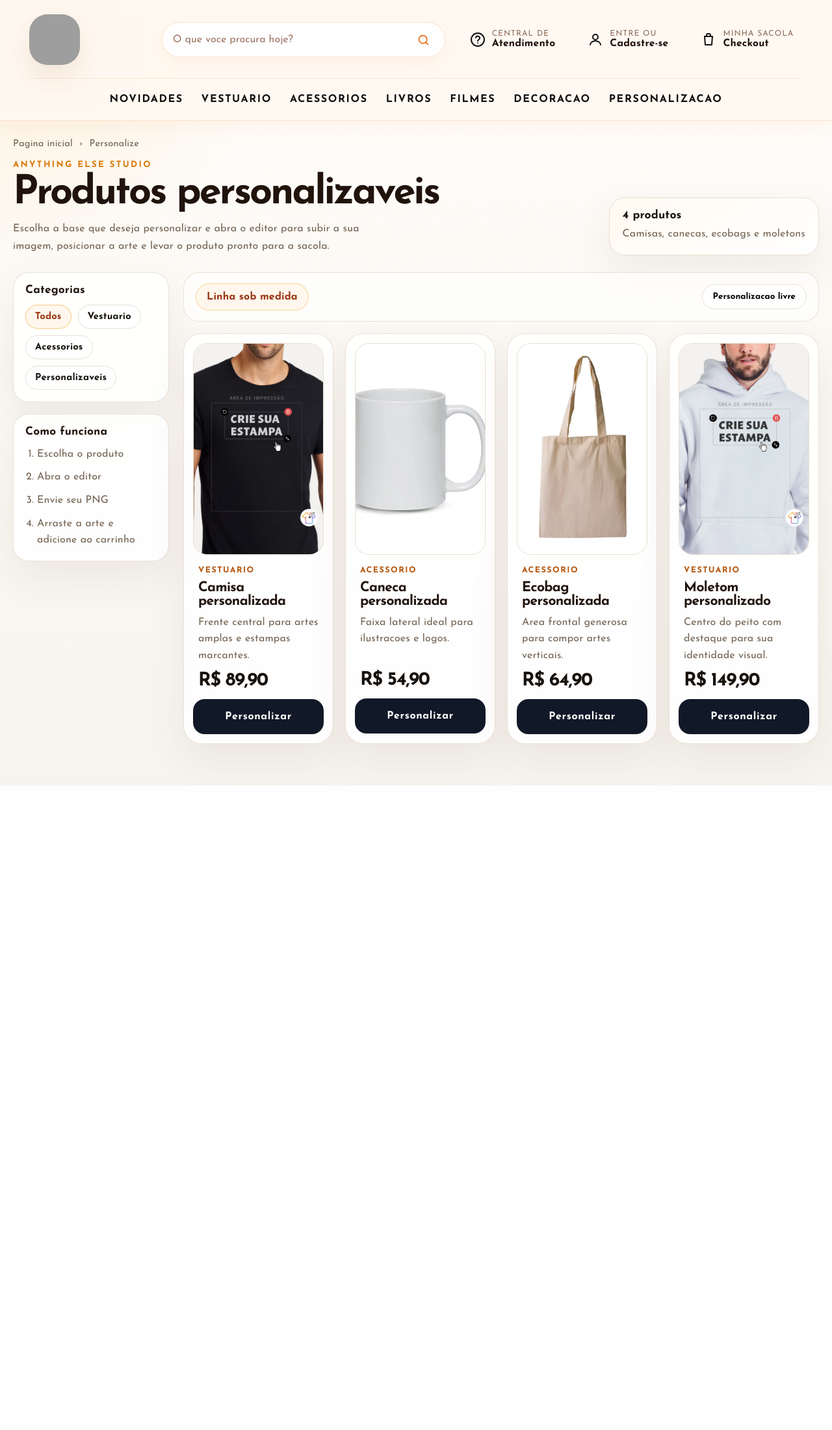
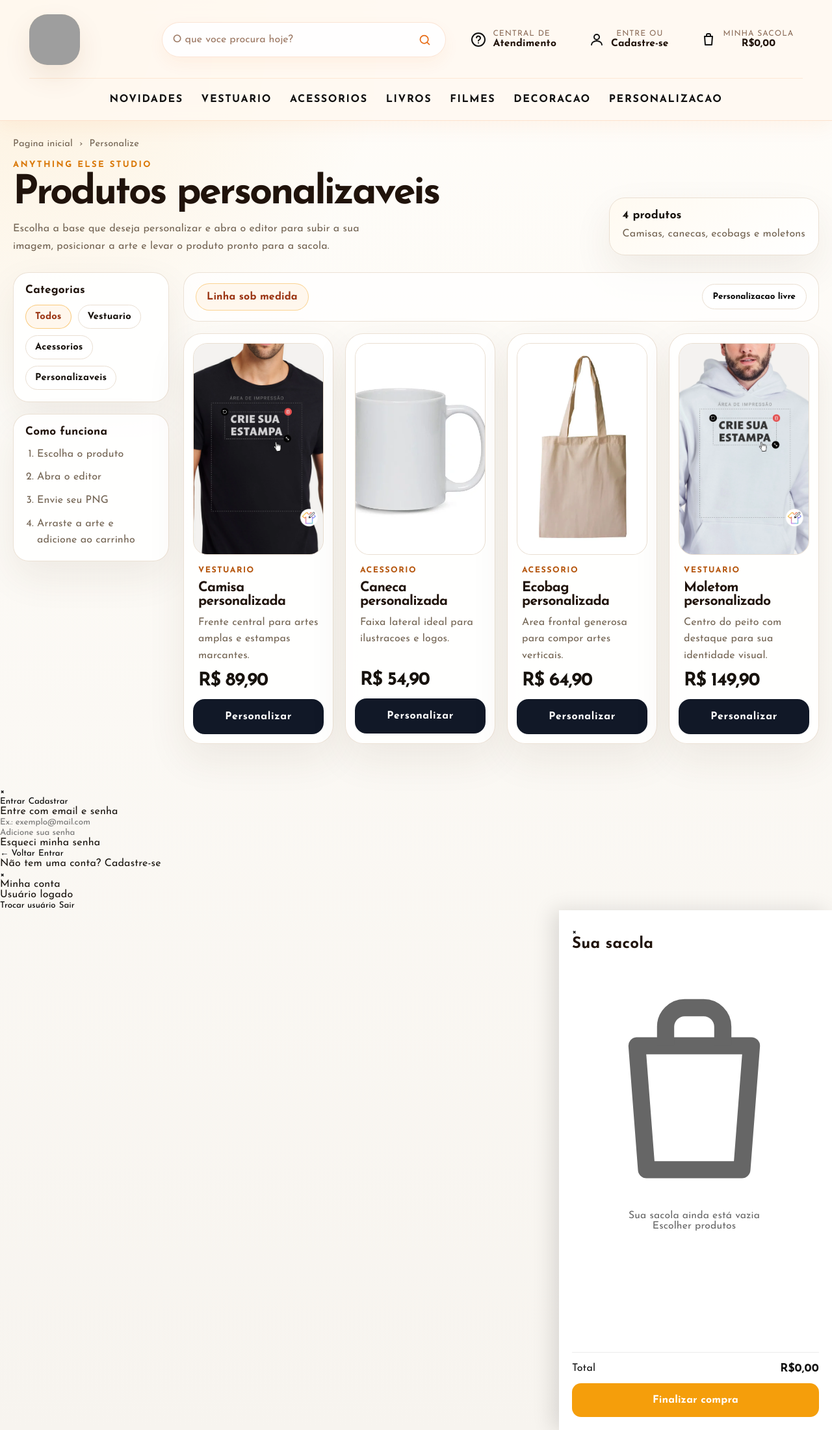
Before and after one commit to Mateus-Fonseca847/Site-AnythingElse, a Flask app: page /personalizacao in a window 1280 px wide. Shown: the whole page at 65% size. Before the commit the page ends 1209 px from the top, so only its background shows below. Run offline with Flask 3, Linux system fonts and the light colour scheme; grey boxes are pictures that could not be loaded.

Commit message:
o que você fez

```diff
--- a/frontend/templates/partials/site_header.html
+++ b/frontend/templates/partials/site_header.html
@@ -57,7 +57,7 @@
           </div>
         </a>
 
-        <a href="{{ url_for('identificacao') }}" class="tool-item">
+        <button type="button" class="tool-item header-login-trigger">
           <svg viewBox="0 0 24 24" fill="none">
             <circle
               cx="12"
@@ -77,9 +77,12 @@
             <span>Entre ou</span>
             <strong>Cadastre-se</strong>
           </div>
-        </a>
+        </button>
 
-        <a href="{{ url_for('checkout') }}" class="tool-item cart-tool">
+        <button
+          type="button"
+          class="tool-item cart-tool header-cart-trigger"
+        >
           <svg viewBox="0 0 24 24" fill="none">
             <path
               d="M6 7H18L17 20H7L6 7Z"
@@ -95,9 +98,9 @@
           </svg>
           <div class="tool-text">
             <span>Minha Sacola</span>
-            <strong>Checkout</strong>
+            <strong class="header-cart-total">R$0,00</strong>
           </div>
-        </a>
+        </button>
       </div>
     </div>
 
--- /dev/null
+++ b/frontend/templates/partials/site_overlays.html
@@ -0,0 +1,198 @@
+<div class="auth-modal" aria-hidden="true">
+  <div class="auth-modal__overlay"></div>
+
+  <div
+    class="auth-modal__dialog"
+    role="dialog"
+    aria-modal="true"
+    aria-labelledby="auth-modal-title"
+  >
+    <button type="button" class="auth-modal__close" aria-label="Fechar">
+      ×
+    </button>
+
+    <div class="auth-modal__tabs">
+      <button
+        type="button"
+        class="auth-modal__tab is-active"
+        data-auth-mode="login"
+      >
+        Entrar
+      </button>
+      <button
+        type="button"
+        class="auth-modal__tab"
+        data-auth-mode="register"
+      >
+        Cadastrar
+      </button>
+    </div>
+
+    <p class="auth-modal__subtitle" id="auth-modal-title">
+      Entre com email e senha
+    </p>
+
+    <form class="auth-modal__form" id="authForm">
+      <div class="auth-modal__field auth-modal__field--name" hidden>
+        <input
+          type="text"
+          class="auth-modal__input"
+          id="authName"
+          placeholder="Digite seu nome"
+        />
+      </div>
+
+      <div class="auth-modal__field">
+        <input
+          type="email"
+          class="auth-modal__input"
+          id="authEmail"
+          placeholder="Ex.: exemplo@mail.com"
+        />
+      </div>
+
+      <div class="auth-modal__password-wrap">
+        <input
+          type="password"
+          class="auth-modal__input"
+          id="authPassword"
+          placeholder="Adicione sua senha"
+        />
+        <button
+          type="button"
+          class="auth-modal__eye"
+          aria-label="Mostrar senha"
+        >
+          <svg viewBox="0 0 24 24" fill="none">
+            <path
+              d="M2 12C4.4 7.8 8 5.7 12 5.7C16 5.7 19.6 7.8 22 12C19.6 16.2 16 18.3 12 18.3C8 18.3 4.4 16.2 2 12Z"
+              stroke="currentColor"
+              stroke-width="1.8"
+            />
+            <circle cx="12" cy="12" r="3" fill="currentColor" />
+          </svg>
+        </button>
+      </div>
+
+      <div class="auth-modal__field auth-modal__field--confirm" hidden>
+        <input
+          type="password"
+          class="auth-modal__input"
+          id="authConfirmPassword"
+          placeholder="Confirme sua senha"
+        />
+      </div>
+
+      <a href="#" class="auth-modal__forgot auth-modal__forgot-link"
+        >Esqueci minha senha</a
+      >
+
+      <p class="auth-modal__message" id="authMessage"></p>
+
+      <div class="auth-modal__actions">
+        <button type="button" class="auth-modal__back">← Voltar</button>
+        <button
+          type="submit"
+          class="auth-modal__submit"
+          id="authSubmitButton"
+        >
+          Entrar
+        </button>
+      </div>
+
+      <p class="auth-modal__register">
+        Não tem uma conta?
+        <a href="#" class="auth-modal__switch-mode">Cadastre-se</a>
+      </p>
+    </form>
+  </div>
+</div>
+
+<div class="account-menu" aria-hidden="true">
+  <div class="account-menu__overlay"></div>
+
+  <div class="account-menu__dialog">
+    <button type="button" class="account-menu__close" aria-label="Fechar">
+      ×
+    </button>
+
+    <p class="account-menu__title">Minha conta</p>
+    <p class="account-menu__user" id="accountMenuUser">Usuário logado</p>
+
+    <div class="account-menu__actions">
+      <button
+        type="button"
+        class="account-menu__button"
+        id="switchUserButton"
+      >
+        Trocar usuário
+      </button>
+
+      <button
+        type="button"
+        class="account-menu__button account-menu__button--danger"
+        id="logoutButton"
+      >
+        Sair
+      </button>
+    </div>
+  </div>
+</div>
+
+<div class="cart-drawer" aria-hidden="true">
+  <div class="cart-drawer__overlay"></div>
+
+  <aside
+    class="cart-drawer__panel"
+    role="dialog"
+    aria-modal="true"
+    aria-labelledby="cart-drawer-title"
+  >
+    <div class="cart-drawer__header">
+      <button
+        type="button"
+        class="cart-drawer__close"
+        aria-label="Fechar sacola"
+      >
+        ×
+      </button>
+      <h2 class="cart-drawer__title" id="cart-drawer-title">Sua sacola</h2>
+    </div>
+
+    <div class="cart-drawer__body">
+      <div class="cart-drawer__empty">
+        <svg viewBox="0 0 24 24" fill="none">
+          <path
+            d="M6 7H18L17 20H7L6 7Z"
+            stroke="currentColor"
+            stroke-width="1.8"
+            stroke-linejoin="round"
+          />
+          <path
+            d="M9 7V5C9 3.9 9.9 3 11 3H13C14.1 3 15 3.9 15 5V7"
+            stroke="currentColor"
+            stroke-width="1.8"
+          />
+        </svg>
+        <p class="cart-drawer__empty-text">Sua sacola ainda está vazia</p>
+        <a href="#" class="cart-drawer__empty-button">Escolher produtos</a>
+      </div>
+
+      <div class="cart-drawer__items" hidden></div>
+    </div>
+
+    <div class="cart-drawer__footer" hidden>
+      <div class="cart-drawer__summary">
+        <span>Total</span>
+        <strong class="cart-drawer-total">R$0,00</strong>
+      </div>
+
+      <a
+        href="{{ url_for('checkout') }}"
+        class="cart-drawer__checkout"
+      >
+        Finalizar compra
+      </a>
+    </div>
+  </aside>
+</div>
--- a/frontend/templates/personalizacao.html
+++ b/frontend/templates/personalizacao.html
@@ -110,5 +110,9 @@
         </section>
       </section>
     </main>
+
+    {% include 'partials/site_overlays.html' %}
+
+    <script src="{{ url_for('static', filename='js/main.js') }}"></script>
   </body>
 </html>
--- a/frontend/templates/personalizacao_editor.html
+++ b/frontend/templates/personalizacao_editor.html
@@ -188,6 +188,9 @@
       </section>
     </main>
 
+    {% include 'partials/site_overlays.html' %}
+
+    <script src="{{ url_for('static', filename='js/main.js') }}"></script>
     <script src="{{ url_for('static', filename='js/personalizacao.js') }}"></script>
   </body>
 </html>
```
Also changed, not shown: backend/database/app.db.
